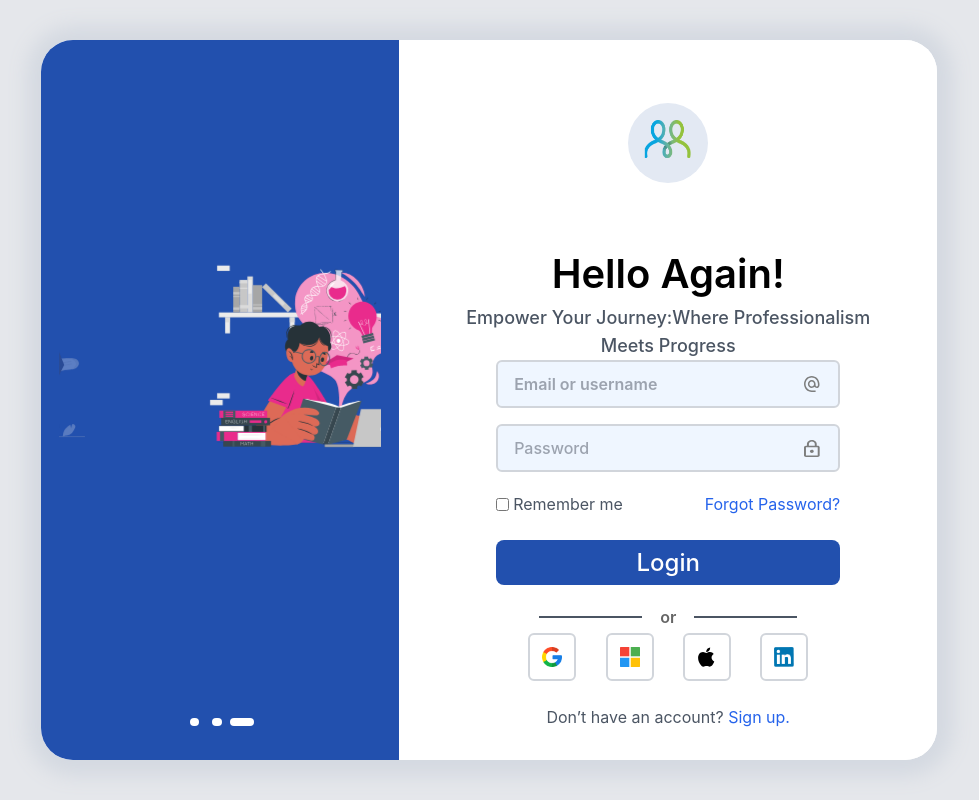
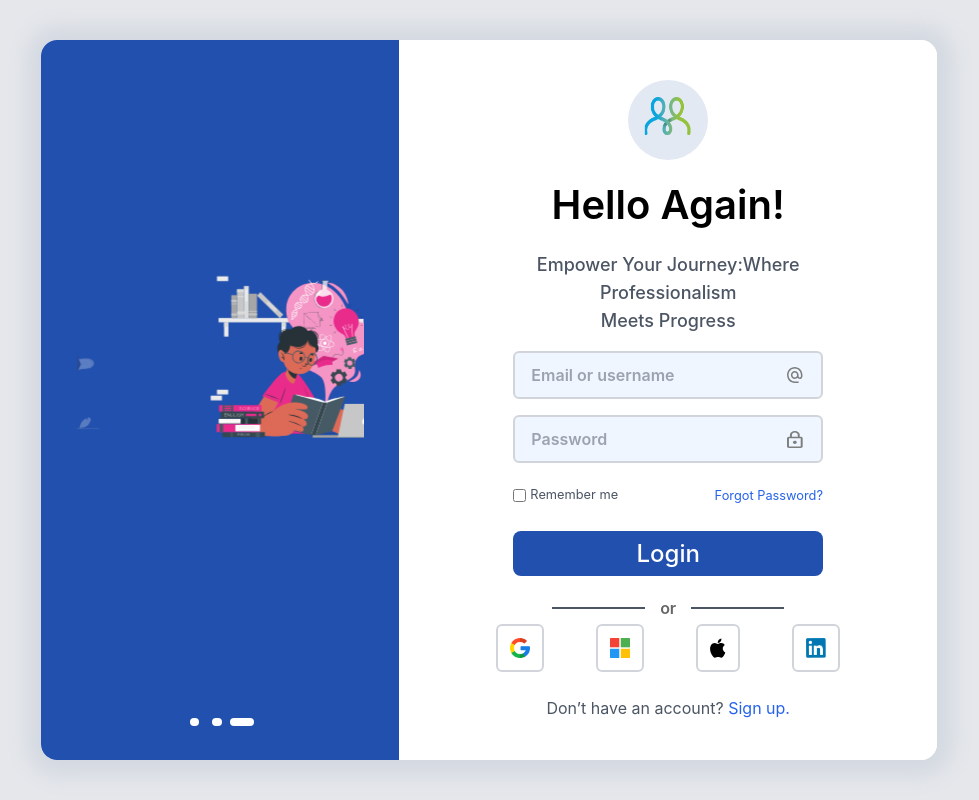
Before and after one commit to princeroy8606/csuite-vite, a React (Vite) app: page / in a window 1280 px wide. Shown: the whole page, without its empty margins (151-1130 px from the left). Built offline with nearby package versions, Linux system fonts and the light colour scheme.

Commit message:
fix-->responsiveness
added custom media-query's

```diff
--- a/src/components/auth/Auth.jsx
+++ b/src/components/auth/Auth.jsx
@@ -26,7 +26,11 @@ const Auth = () => {
   const toggleAnimationBack = () => {
     const t1 = gsap.timeline();
     t1.to("#animation-fromLeft", { xPercent: 10, duration: 0.5, zIndex: 0 }, 0);
-    t1.to("#animation-fromRight", { xPercent: 0, duration: 0.5, zIndex: 10 }, 0);
+    t1.to(
+      "#animation-fromRight",
+      { xPercent: 0, duration: 0.5, zIndex: 10 },
+      0
+    );
     t1.to(".auth-content-left", { xPercent: 0, duration: 0.5 }, 0);
   };
 
@@ -121,15 +125,15 @@ const Auth = () => {
 
   return (
     <div className="w-screen h-screen bg-gray-200 flex items-center justify-center">
-      <div className="relative w-full h-full bg-white  shadow-custom flex overflow-hidden md:w-[70%] md:h-[90%] md:rounded-[2rem]">
+      <div className="relative w-full h-full bg-white  shadow-custom flex overflow-hidden laptop-w:max-w-[70%] laptop-w:max-h-[90%] laptop-w:rounded-2xl">
         <div
           id="animation-fromLeft"
-          className="absolute left-0 w-full h-full bg-white rounded-r-2xl flex flex-col items-center justify-around z-0 md:w-[60%]"
+          className="absolute left-0 w-full h-full bg-white rounded-r-2xl flex flex-col items-center justify-around z-0 laptop-w:max-w-[60%] "
         >
           {renderLeftSlide()}
         </div>
-        <div className="auth-content-left w-2/5 h-full flex-col items-center justify-around z-10 bg-card-bg-blue hidden md:flex ">
-          <div className="relative w-[90%] h-[80%] flex overflow-y-hidden">
+        <div className="auth-content-left w-[40%] h-full flex-col items-center justify-around z-10 bg-card-bg-blue hidden laptop-w:flex tablet-w:w-[40%]">
+          <div className="relative w-[80%] h-[80%] flex overflow-y-hidden">
             <img
               src={assets.Images.Auth_Marquee_1}
               alt="login-svg"
@@ -152,7 +156,10 @@ const Auth = () => {
             <div className="w-2 h-2 rounded-full bg-white absolute left-[3rem] top-0 circle-1" />
           </div>
         </div>
-        <div id="animation-fromRight" className=" w-full md:w-[60%] h-full z-10 ">
+        <div
+          id="animation-fromRight"
+          className=" w-full laptop-w:w-[60%] h-full z-10 flex items-center justify-center bg-white"
+        >
           {renderRightSlide()}
         </div>
       </div>
--- a/src/components/auth/ForgotPassword.jsx
+++ b/src/components/auth/ForgotPassword.jsx
@@ -9,47 +9,49 @@ const ForgotPassword = ({ toggleSlide, updateEmail }) => {
   const [userEmail, setUserEmail] = useState("");
 
   const handleRequestOtp = async () => {
-    if (isValidEmail(userEmail)) {
-      try {
-        const response = await sendPasswordResetEmail(auth, userEmail);
-        console.log(response);
-        updateEmail(userEmail);
-        toggleSlide("email-response");
-      } catch (error) {
-        console.log(error);
-      }
-    } else {
-      toast.error("Enter valid Email");
-    }
+    // if (isValidEmail(userEmail)) {
+    //   try {
+    //     const response = await sendPasswordResetEmail(auth, userEmail);
+    //     console.log(response);
+    //     updateEmail(userEmail);
+    //     toggleSlide("email-response");
+    //   } catch (error) {
+    //     console.log(error);
+    //   }
+    // } else {
+    //   toast.error("Enter valid Email");
+    // }
+    toggleSlide("email-response");
+
   };
   return (
     <div className="w-full h-full bg-white rounded-r-2xl flex flex-col items-center justify-around pt-8">
-      <div className="w-full h-7/10 flex flex-col items-center justify-between ">
-        <div className="w-20 h-20 rounded-full p-4 bg-light-gray flex items-center justify-center">
+      <div className="w-full h-[80%] flex flex-col items-center">
+        <div className="w-20 h-20 rounded-full p-4 bg-light-gray flex items-center justify-center tablet-h:w-14 tablet-h:h-14 laptop-h:w-20 laptop-h:h-20">
           <img
             src={assets.Images.CSuiteLogo}
             alt="logo"
             className="w-full h-full object-contain"
           />
         </div>
-        <div className="md:max-w-[70%] max-w-[80%] h-[80%] flex flex-col items-center justify-between">
-          <h1 className="text-[2rem] font-semibold mb-4 md:mb-0 md:text-[2.5rem]">
+        <div className="w-[80%] tablet-w:w-[60%] laptop-w:w-[60%] h-[70%] laptop-h:h-[80%] flex flex-col items-center justify-between mt-4">
+          <h1 className="text-[2.5rem] font-semibold mb-4 md:mb-0 tablet-h:text-[1.5rem] laptop-h:text-[2.5rem]">
             Forgot Password ?
           </h1>
           <img
             src={assets.Images.Lock}
             alt="forgot-password"
-            className="max-w-[50%] h-[25%] object-contain md:mt-8"
+            className="max-w-[50%] h-[25%] object-contain md:mt-8 "
           />
-          <h2 className="text-[1rem] font-medium text-gray-600 text-center mb-4 md:text-lg  md:mb-0">
+          <h2 className="text-[1rem] font-medium text-gray-600 text-center mb-4 tablet-h:text-[0.8rem] laptop-h:text-lg  laptop-h:mb-4">
             Don't worry , it happens to the best of us <br /> Type your email to
             reset your password
           </h2>
-          <div className="relative w-full h-12 mb-4">
+          <div className="relative w-full min-h-10 h-[6.5vh] max-h-[3rem] mb-4">
             <input
               type="text"
               placeholder="Enter your email"
-              className="w-full h-full px-4 py-2 border-2 border-gray-300 bg-blue-50 rounded-md font-normal md:font-semibold md:text-base text-black focus:outline-none"
+              className="w-full h-full px-4 py-2 border-2 border-gray-300 bg-blue-50 rounded-md laptop-h:font-semibold laptop-h:text-base text-black focus:outline-none"
               onChange={(e) => setUserEmail(e.target.value)}
             />
             <img
--- a/src/components/auth/Login.jsx
+++ b/src/components/auth/Login.jsx
@@ -5,7 +5,7 @@ import { signInWithEmailAndPassword } from "@firebase/auth";
 import { useNavigate } from "react-router-dom";
 
 const Login = ({ toggleSlide }) => {
-  const navigate = useNavigate()
+  const navigate = useNavigate();
   const handleLogin = async () => {
     try {
       const response = await signInWithEmailAndPassword(
@@ -19,27 +19,27 @@ const Login = ({ toggleSlide }) => {
     }
   };
   return (
-    <div className="w-full h-full bg-white rounded-r-2xl flex flex-col items-center justify-around pt-8">
-      <div className="w-20 h-20 rounded-full p-4 bg-light-gray flex items-center justify-center">
+    <div className="w-full h-full bg-white rounded-r-2xl flex flex-col items-center justify-around pt-8 pb-8 tablet-w:w-[60%] laptop-h:w-[80%]">
+      <div className="w-20 h-20 rounded-full p-4 bg-light-gray flex items-center justify-center tablet-h:w-14 tablet-h:h-14 laptop-h:w-20 laptop-h:h-20">
         <img
           src={assets.Images.CSuiteLogo}
           alt="logo"
           className="w-full h-full object-contain"
         />
       </div>
-      <div className="min-w-[80%] flex flex-col items-center justify-around text-center">
-        <h2 className="text-[2.5rem] font-semibold mb-4 md:mb-0">
+      <div className="w-[90%] h-[90%] flex flex-col items-center justify-around text-center laptop-w:h-[auto] ">
+        <h2 className="text-[2.5rem] font-semibold mb-4 md:mb-0 tablet-h:text-[1.5rem] laptop-h:text-[2.5rem]">
           Hello Again!
         </h2>
-        <p className="text-[1rem] font-medium text-gray-600 text-center mb-4 md:text-lg  md:mb-0">
+        <p className="text-[1rem] font-medium text-gray-600 text-center mb-4 tablet-h:text-[0.8rem] laptop-h:text-lg  laptop-h:mb-4">
           Empower Your Journey:Where Professionalism <br /> Meets Progress
         </p>
-        <form className="w-[100%] md:w-[80%]">
-          <div className="relative w-full h-12 mb-4">
+        <form className="w-[100%] laptop-h:w-[80%]">
+          <div className="relative w-full min-h-10 h-[6.5vh] max-h-[3rem] mb-4">
             <input
               type="text"
               placeholder="Email or username"
-              className="w-full h-full px-4 py-2 border-2 border-gray-300 bg-blue-50 rounded-md font-normal md:font-semibold md:text-base text-black focus:outline-none"
+              className="w-full h-full px-4 py-2 border-2 border-gray-300 bg-blue-50 rounded-md font-normal laptop-h:font-semibold laptop-h:text-base text-black focus:outline-none"
             />
             <img
               src={assets.Images.mail_icon}
@@ -47,11 +47,11 @@ const Login = ({ toggleSlide }) => {
               className="absolute w-6 h-full object-contain right-4 top-0 cursor-pointer p-1"
             />
           </div>
-          <div className="relative w-full h-12 mb-4">
+          <div className="relative w-full min-h-10 h-[6.5vh] max-h-[3rem] mb-4">
             <input
               type="password"
               placeholder="Password"
-              className="w-full h-full px-4 py-2 border-2 border-gray-300 bg-blue-50 rounded-md font-medium text-base text-black focus:outline-none"
+              className="w-full h-full px-4 py-2 border-2 border-gray-300 bg-blue-50 rounded-md laptop-h:font-semibold laptop-h:text-base text-black focus:outline-none"
             />
             <img
               src={assets.Images.Lock_Vector}
@@ -84,29 +84,29 @@ const Login = ({ toggleSlide }) => {
           <p className="font-semibold"> or </p>{" "}
           <div className="w-[40%] h-[1.5px] bg-gray-600" />{" "}
         </div>
-        <div className="w-full md:w-[70%] flex items-center justify-around gap-2">
-          <div className="w-12 h-12 m-1 bg-transparent border-2 border-gray-300 rounded-md text-base font-medium cursor-pointer">
+        <div className="w-full  flex items-center justify-around gap-2">
+          <div className="max-w-12 max-h-12 h-[6.5vh] m-1 bg-transparent border-2 border-gray-300 rounded-md text-base font-medium cursor-pointer">
             <img
               src={assets.Images.Google}
               alt="Google"
               className="w-full h-full object-contain p-3"
             />
           </div>
-          <div className="w-12 h-12 m-1 bg-transparent border-2 border-gray-300 rounded-md text-base font-medium cursor-pointer">
+          <div className="max-w-12 max-h-12 h-[6.5vh] m-1  bg-transparent border-2 border-gray-300 rounded-md text-base font-medium cursor-pointer">
             <img
               src={assets.Images.Microsoft}
               alt="Microsoft"
               className="w-full h-full object-contain p-3"
             />
           </div>
-          <div className="w-12 h-12 m-1 bg-transparent border-2 border-gray-300 rounded-md font-normal md:font-semibold md:text-base cursor-pointer">
+          <div className="max-w-12 max-h-12 h-[6.5vh] m-1 bg-transparent border-2 border-gray-300 rounded-md font-normal md:font-semibold md:text-base cursor-pointer">
             <img
               src={assets.Images.Apple}
               alt="Apple"
               className="w-full h-full object-contain p-3"
             />
           </div>
-          <div className="w-12 h-12 m-1 bg-transparent border-2 border-gray-300 rounded-md font-normal md:font-semibold md:text-base cursor-pointer">
+          <div className="max-w-12 max-h-12 h-[6.5vh] m-1 bg-transparent border-2 border-gray-300 rounded-md font-normal md:font-semibold md:text-base cursor-pointer">
             <img
               src={assets.Images.LinkedIn}
               alt="LinkedIn"
--- a/src/components/auth/auth.css
+++ b/src/components/auth/auth.css
@@ -255,7 +255,7 @@
 
 .input-absolute-img {
   position: absolute;
-  width: 1.5rem;
+  width: 1.4rem;
   height: 100%;
   object-fit: contain;
   right: 1rem;
--- a/tailwind.config.js
+++ b/tailwind.config.js
@@ -5,11 +5,19 @@ export default {
     extend: {
       colors: {
         "light-gray": "var(--bg-light-gray)",
-        'card-bg-blue': 'var(--card-bg-blue)',
+        "card-bg-blue": "var(--card-bg-blue)",
       },
       boxShadow: {
-        'custom': "1px 1px 20px 15px #d4d9e1",
+        custom: "1px 1px 20px 15px #d4d9e1",
       },
+    },
+    screens: {
+      "tablet-w": "540px",
+      "laptop-w": "1024px",
+      "desktop-w": "1280px",
+      "tablet-h": { raw: "(min-height: 600px)" },
+      "laptop-h": { raw: "(min-height: 768px)" },
+      "desktop-h": { raw: "(min-height: 800px)" },
     },
   },
   plugins: [],
```
Also changed, not shown: src/components/auth/EmailSuccessResponse.jsx (+14 -7 lines), src/components/auth/SignUp.jsx (+16 -14 lines).
